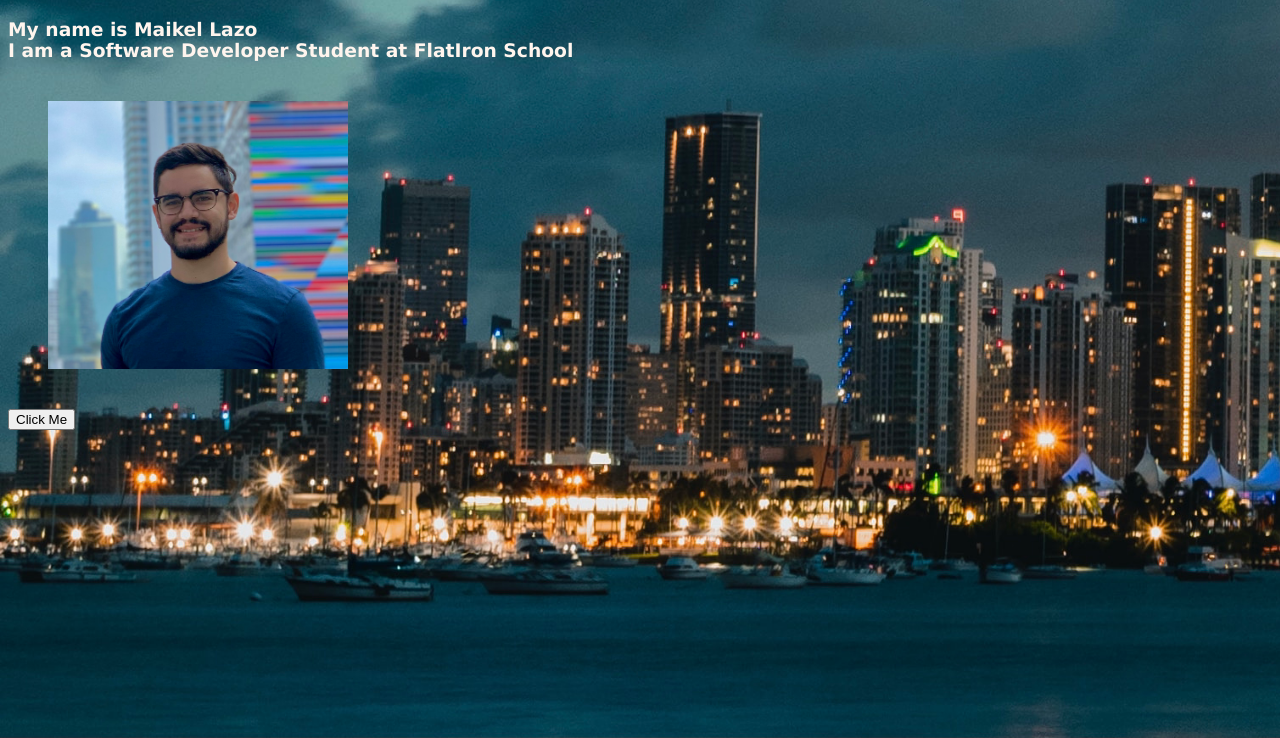
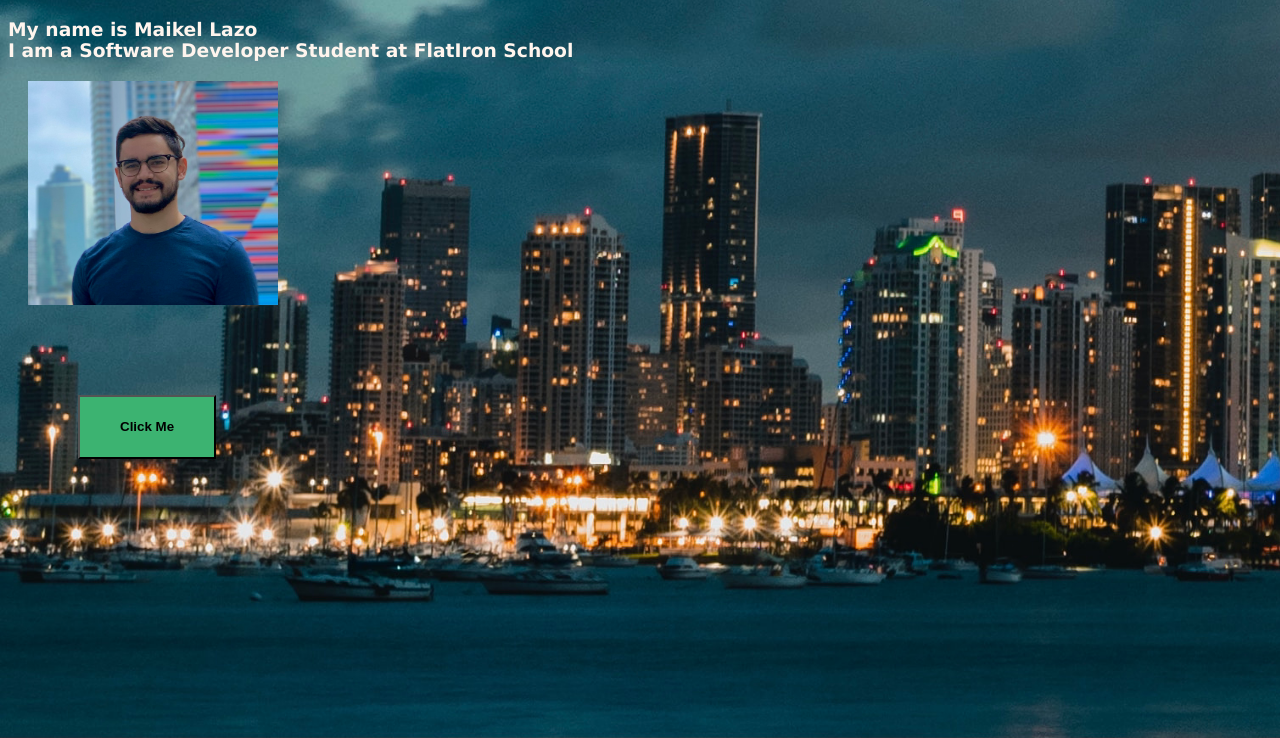
Before and after one commit to maikel863/Personal_Website, a plain HTML site: page Index.html in a window 1280 px wide. Shown: the part 62-800 px from the top of the page. Drawn offline with Linux system fonts and the light colour scheme.

Commit message:
adjusted button style and positioning within CSS

```diff
--- a/index.js
+++ b/index.js
@@ -1,5 +1,12 @@
+// Create the button
 var button = document.createElement("button");
 button.innerHTML = "Click Me";
 
+// Append it somewhere
 var body = document.getElementsByTagName("body")[0];
 body.appendChild(button);
+
+// Add event handler/ create action for button
+button.addEventListener ("click", function() {
+    alert("Before FlatIron I knew absolutely nothing about JavaScript")
+});
--- a/style.css
+++ b/style.css
@@ -6,11 +6,24 @@ body {
 }
 
 img {
-    width:300px;
-    margin: 40px ;
+    width:250px;
+    margin: 20px ;
     display: block;
 }
 
 .heading {
     font-family: Verdana, Geneva, Tahoma, sans-serif;
 }
+
+button {
+    margin-top: 20px;
+    margin: 70px;
+    line-height: 60px;
+    font-weight: bold;
+    padding: 0 40px;
+    background: mediumseagreen
+}
+
+button:hover {
+    background: lightseagreen
+}
```
